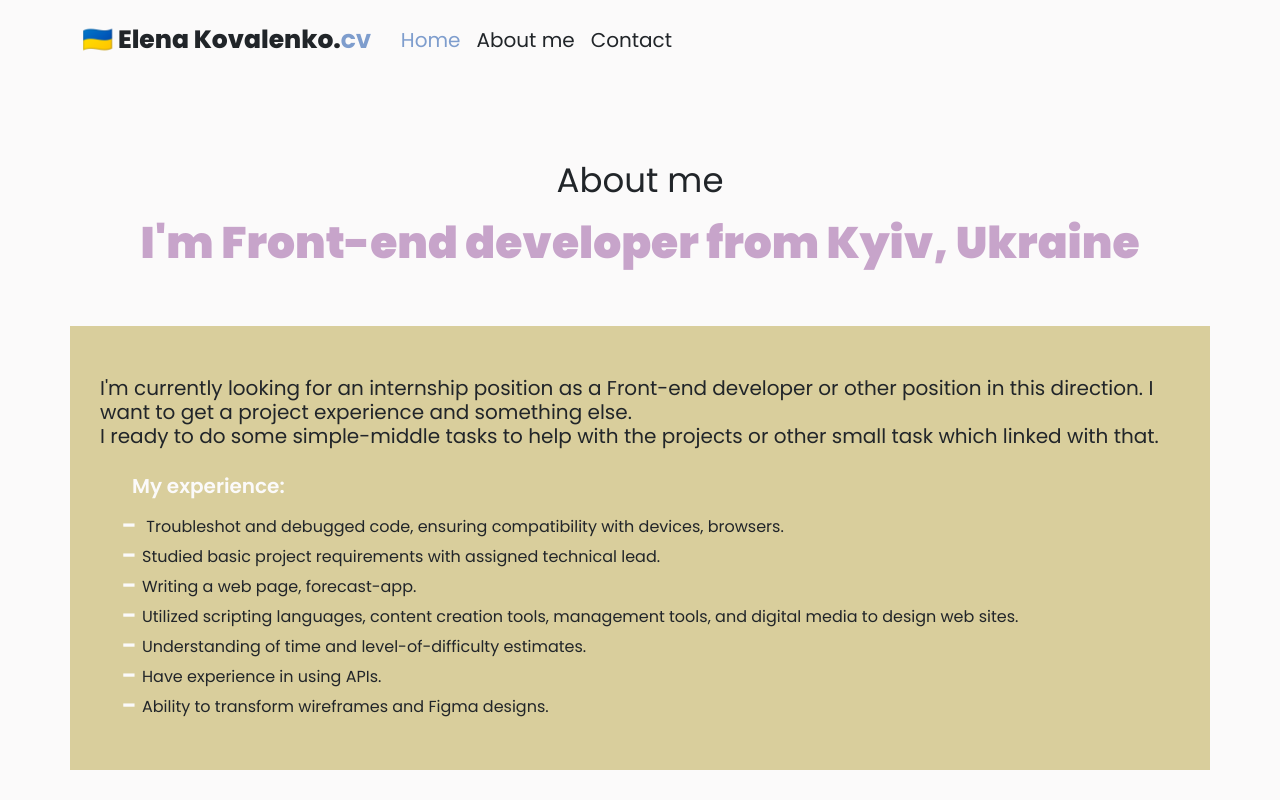
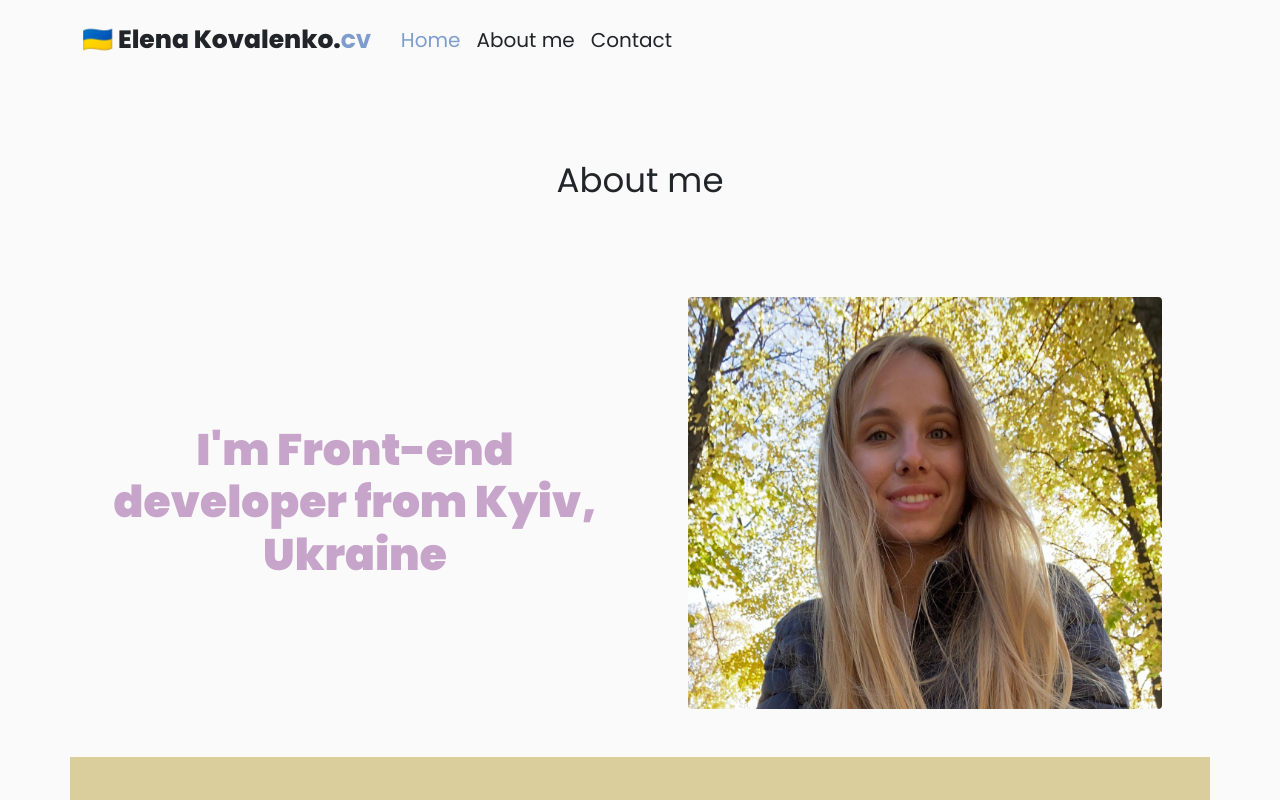
Before and after one commit to ElenaKova/Pers_site, a plain HTML site: page about.html in a window 1280 px wide. Shown: the top 800 px of the page. Drawn offline with nearby package versions, Linux system fonts and the light colour scheme; a web font is replaced by a local one.

Commit message:
added photo

```diff
--- a/about.html
+++ b/about.html
@@ -49,7 +49,17 @@
     <div class="container">
         <div class="section">
             <h3 class="text-center">About me</h3>
-            <h1 class="text-center my-3">I'm Front-end developer from Kyiv, Ukraine</h1>
+
+        </div>
+        <div class="about-me">
+            <div class="row align-items-center">
+                <div class="col-lg-6 ">
+                    <h1 class="text-center my-3">I'm Front-end developer from Kyiv, Ukraine</h1>
+                </div>
+                <div class="col-lg-6 p-5">
+                    <img class="img-fluid rounded" src="/img/pers-photo.WebP" alt="My photo">
+                </div>
+            </div>
         </div>
     </div>
     <div class="section-main container col-lg-12 col-md col-sm">
```
Also changed, not shown: img/pers-photo.WebP (added).
